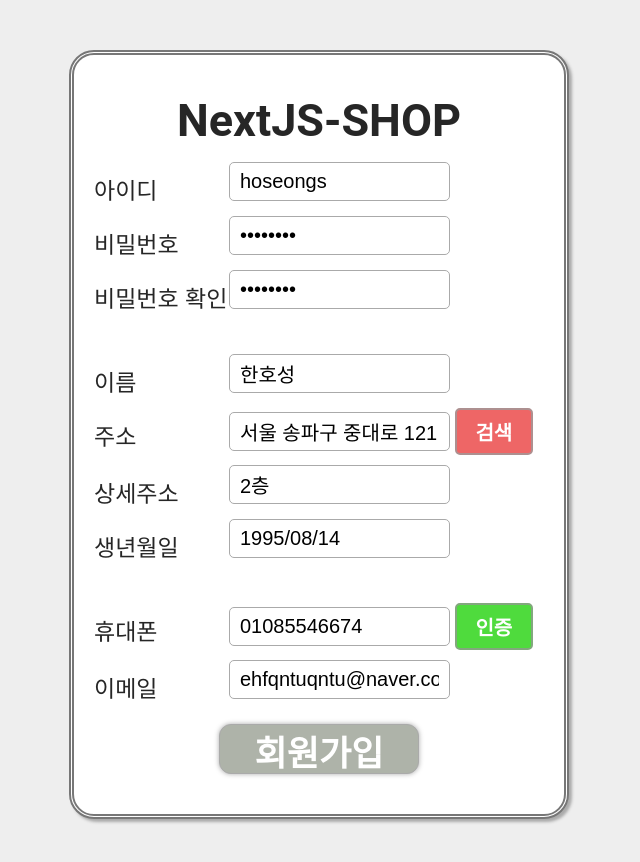
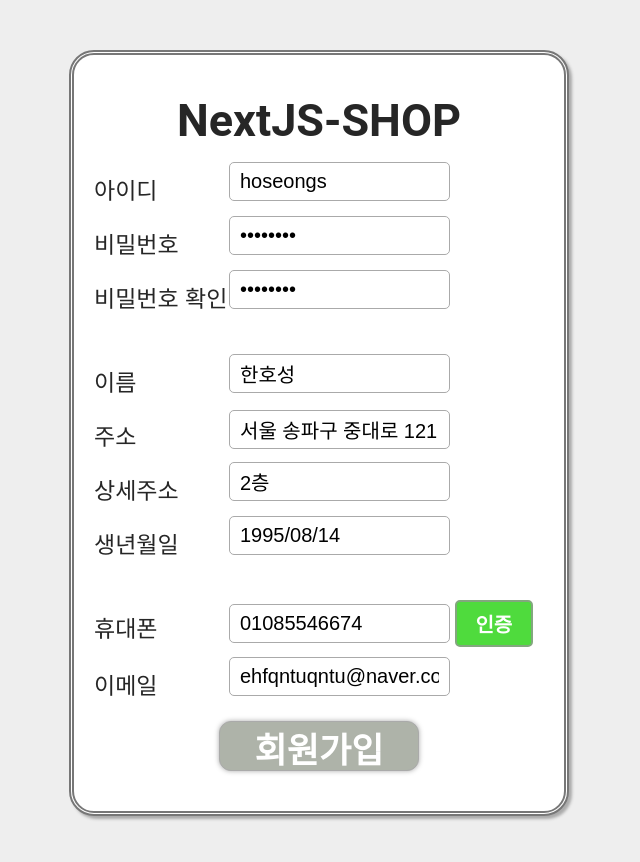
Before and after one commit to 95hanho/nextjs-shop, a Next.js app: page /member/join in a window 1280 px wide. Shown: the top 862 px of the page, without its empty margins (321-961 px from the left). Built offline with nearby package versions, Linux system fonts and the light colour scheme; a web font is replaced by a local one.

Commit message:
회원가입 수정중

```diff
--- a/src/app/member/join/page.tsx
+++ b/src/app/member/join/page.tsx
@@ -1,6 +1,6 @@
 "use client";
 
-import { ChangeEvent, FormEvent, JoinForm, JoinFormRefs } from "@/types/form";
+import { ChangeEvent, FormEvent, JoinForm, JoinFormAlert, JoinFormRefs } from "@/types/form";
 import Link from "next/link";
 import { useCallback, useEffect, useRef, useState } from "react";
 import JoinInput from "../../../components/member/JoinInput";
@@ -13,19 +13,20 @@
 	password: "aaaaaa1!",
 	password_check: "aaaaaa1!",
 	name: "한호성",
-	zonecode: "서울 송파구 중대로 121",
-	address: "2층",
+	zonecode: "05718",
+	address: "서울 송파구 중대로 121",
+	address_detail:"2층",
 	birthday: "1995/08/14",
 	phone: "01085546674",
 	email: "ehfqntuqntu@naver.com",
 };
-const init_joinAlert: JoinForm = {
+const init_joinAlert: JoinFormAlert = {
 	id: "",
 	password: "",
 	password_check: "",
 	name: "",
-	zonecode: "",
 	address: "",
+	address_detail: "",
 	birthday: "",
 	phone: "",
 	email: "",
@@ -146,10 +147,12 @@
 	const join_submit = (e: FormEvent) => {
 		console.log("join_submit");
 		e.preventDefault();
-		const keys = Object.keys(joinForm);
+		// const keys = Object.keys(joinForm) as (keyof JoinForm)[];
 		let alertOn = "";
-		for (let i = 0; i < keys.length; i++) {
-			const key = keys[i];
+		const alertKeys = Object.keys(joinFailAlert) as (keyof JoinFormAlert)[];
+		for (const key of alertKeys) {
+		// for (let i = 0; i < keys.length; i++) {
+			// const key = keys[i];
 			const value = joinForm[key];
 			alertOn = joinFailAlert[key];
 			// 알람없을 때 처음 누를 때
@@ -181,7 +184,7 @@
 				const fullAddress = data.roadAddress || data.jibunAddress;
 				set_joinForm((prev) => ({
 					...prev,
-					zonecode: fullAddress,
+					address: fullAddress,
 				}));
 			},
 		}).open({
@@ -249,26 +252,26 @@
 						}}
 					/>
 					<JoinInput
-						name="zonecode"
+						name="address"
 						label="주소"
 						placeholder="주소를 입력해주세요."
-						value={joinForm.zonecode}
-						failMessage={joinFailAlert.zonecode}
+						value={joinForm.address}
+						failMessage={joinFailAlert.address}
 						readOnly
 						onClick={addressPopup}
 						onBlur={validate_joinForm}
 						searchBtn={{ txt: "검색", fnc: addressPopup }}
 					/>
 					<JoinInput
-						name="address"
+						name="address_detail"
 						label="상세주소"
 						placeholder="상세주소를 입력해주세요."
-						value={joinForm.address}
-						failMessage={joinFailAlert.address}
+						value={joinForm.address_detail}
+						failMessage={joinFailAlert.address_detail}
 						onChange={change_joinForm}
 						onBlur={validate_joinForm}
 						ref={(el) => {
-							joinFormRefs.current.address = el;
+							joinFormRefs.current.address_detail = el;
 						}}
 					/>
 					<JoinInput
--- /dev/null
+++ b/src/utils/object.ts
@@ -0,0 +1,3 @@
+export function keysOf<T>(obj: T): (keyof T)[] {
+  return Object.keys(obj) as (keyof T)[];
+}
```
Also changed, not shown: src/types/form.ts (+6 -3 lines).
